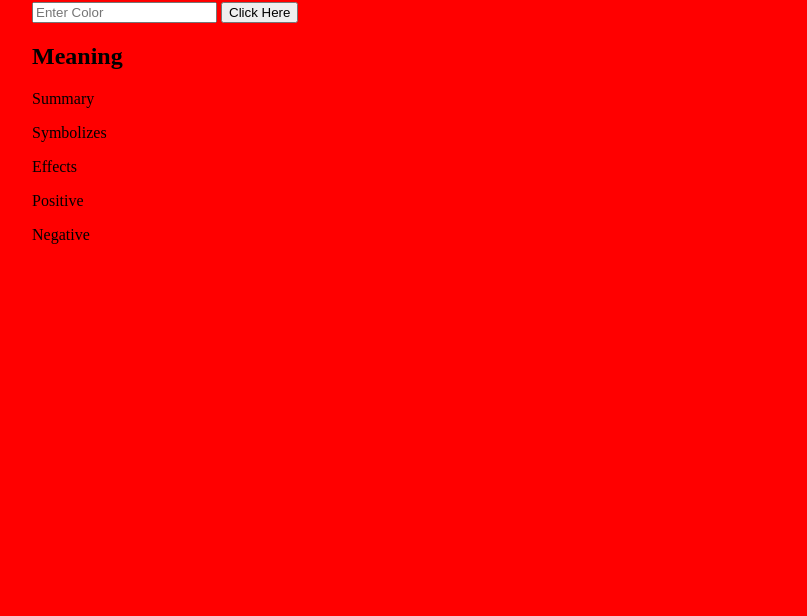
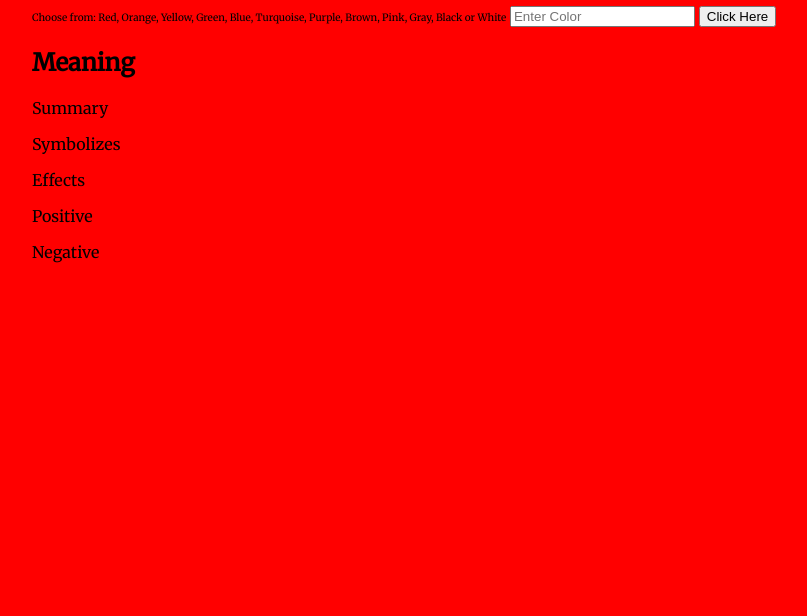
Before and after one commit to racheleckenrod/ColorMeaning, a website: page index.html in a window 1280 px wide. Shown: the part 184-800 px from the top of the page, without its empty margins (96-903 px from the left). Drawn offline with Linux system fonts and the light colour scheme.

Commit message:
listing color choices

```diff
--- a/css/style.css
+++ b/css/style.css
@@ -1,4 +1,9 @@
 body{
+    font-family: 'Merriweather', serif;
     margin: 10%;
     background-color: red;
 }
+
+span{
+    font-size: 10px;
+}
--- a/index.html
+++ b/index.html
@@ -5,11 +5,15 @@
     <meta http-equiv="X-UA-Compatible" content="IE=edge">
     <meta name="viewport" content="width=device-width, initial-scale=1.0">
     <title>Colors and their Meanings</title>
+    <link rel="preconnect" href="https://fonts.googleapis.com">
+    <link rel="preconnect" href="https://fonts.gstatic.com" crossorigin>
+    <link href="https://fonts.googleapis.com/css2?family=Merriweather&display=swap" rel="stylesheet">
     <link rel="stylesheet" href="/css/style.css">
 
 </head>
 <body class="page">
     <h1>Color</h1>
+    <span>Choose from: Red, Orange, Yellow, Green, Blue, Turquoise, Purple, Brown, Pink, Gray, Black or White</span>
     <input id="entry" type="text" placeholder="Enter Color">
     <button id="clickMe" type="button" >Click Here</button>
 
```
